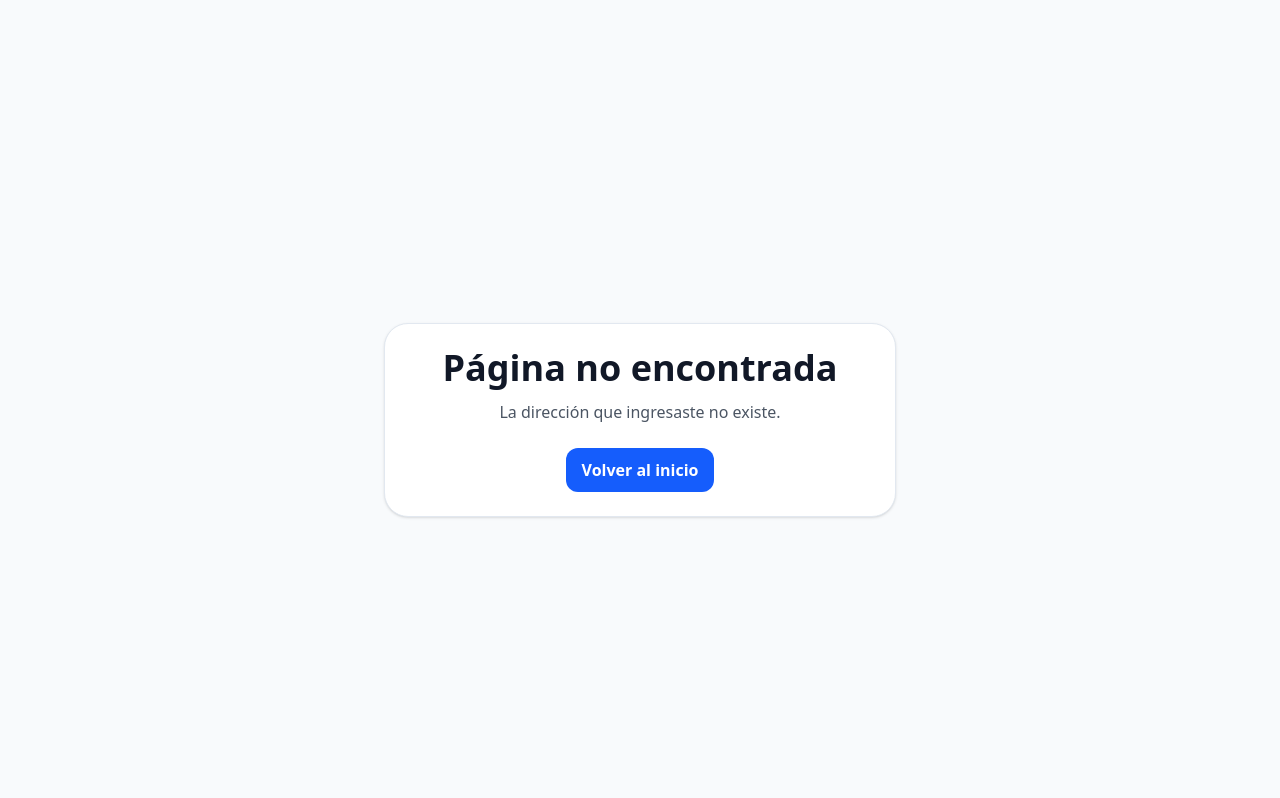
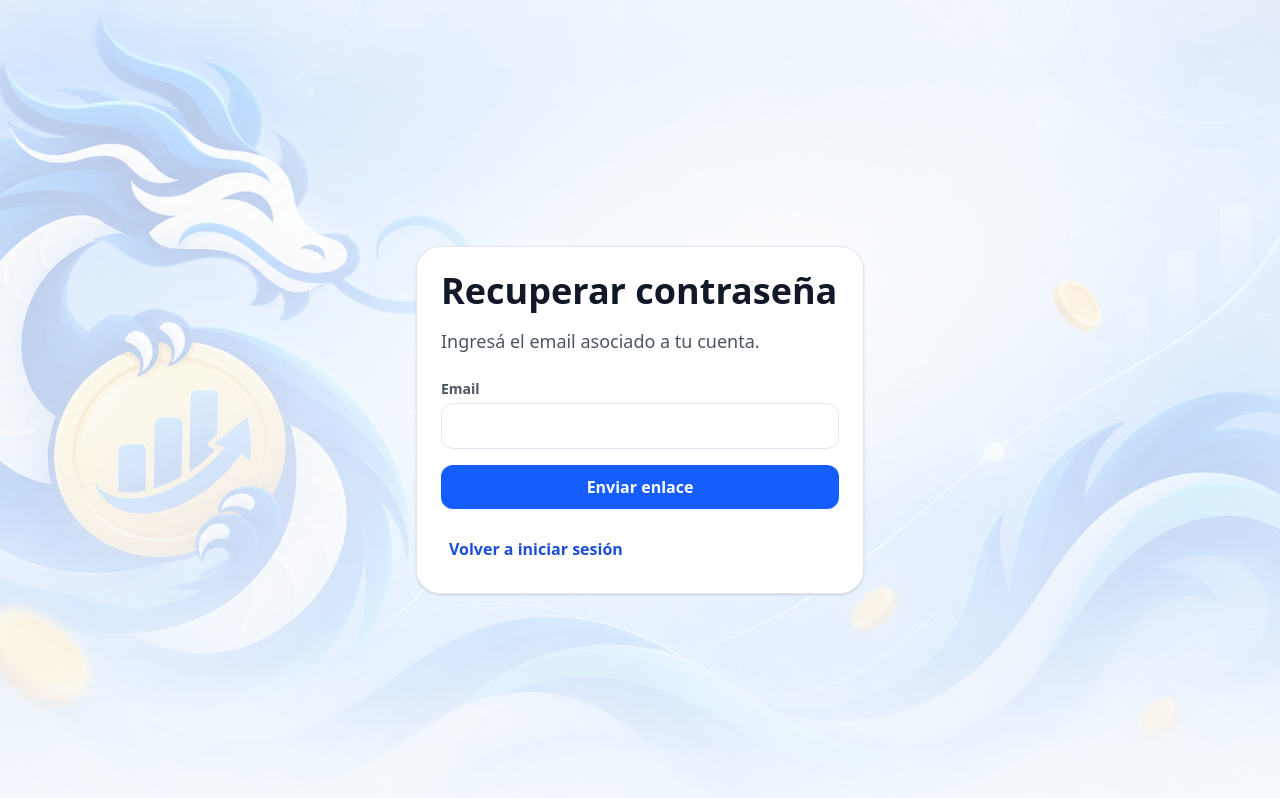
Before and after one commit to franchiarini/Gestor-Gastos, a React (Vite) app: page /forgot-password in a window 1280 px wide. Built offline with nearby package versions, Linux system fonts and the light colour scheme; no server answers.

Commit message:
feat: add secure password recovery flow

```diff
--- a/src/App.tsx
+++ b/src/App.tsx
@@ -22,6 +22,8 @@ import { IncomeLayout } from './layouts/IncomeLayout'
 import IncomeMovementsPage from './pages/incomes/IncomeMovementsPage'
 import BalancePage from './pages/BalancePage'
 import ProfilePage from './pages/ProfilePage'
+import ForgotPasswordPage from './pages/auth/ForgotPasswordPage'
+import ResetPasswordPage from './pages/auth/ResetPasswordPage'
 
 function PublicLayout() {
   return <Outlet />
@@ -68,6 +70,8 @@ function App() {
       <Route element={<PublicLayout />}>
         <Route path="/login" element={<LoginPage />} />
         <Route path="/register" element={<RegisterPage />} />
+        <Route path="/forgot-password" element={<ForgotPasswordPage />} />
+        <Route path="/reset-password" element={<ResetPasswordPage />} />
         <Route path="/check-email" element={<CheckEmailPage />} />
         <Route path="/auth/confirmed" element={<EmailConfirmedPage />} />
         <Route
--- a/src/auth/AuthContext.tsx
+++ b/src/auth/AuthContext.tsx
@@ -8,6 +8,8 @@ type AuthContextValue = {
   user: User | null
   loading: boolean
   authError: string
+  isPasswordRecovery: boolean
+  clearPasswordRecovery: () => void
   retrySessionCheck: () => void
 }
 
@@ -17,12 +19,35 @@ type AuthProviderProps = {
   children: ReactNode
 }
 
+const PASSWORD_RECOVERY_STORAGE_KEY = 'gestor-gastos-password-recovery'
+
+function readPasswordRecoveryFlag() {
+  try {
+    return window.sessionStorage.getItem(PASSWORD_RECOVERY_STORAGE_KEY) === 'true'
+  } catch {
+    return false
+  }
+}
+
+function writePasswordRecoveryFlag(isActive: boolean) {
+  try {
+    if (isActive) {
+      window.sessionStorage.setItem(PASSWORD_RECOVERY_STORAGE_KEY, 'true')
+    } else {
+      window.sessionStorage.removeItem(PASSWORD_RECOVERY_STORAGE_KEY)
+    }
+  } catch {
+    // La sesión actual todavía permite completar el flujo aunque el storage no esté disponible.
+  }
+}
+
 export function AuthProvider({ children }: AuthProviderProps) {
   const [session, setSession] = useState<Session | null>(null)
   const [user, setUser] = useState<User | null>(null)
   const [loading, setLoading] = useState(true)
   const [authError, setAuthError] = useState('')
   const [sessionCheckCount, setSessionCheckCount] = useState(0)
+  const [isPasswordRecovery, setIsPasswordRecovery] = useState(readPasswordRecoveryFlag)
 
   useEffect(() => {
     let isMounted = true
@@ -71,6 +96,14 @@ export function AuthProvider({ children }: AuthProviderProps) {
           return
         }
 
+        if (event === 'PASSWORD_RECOVERY') {
+          writePasswordRecoveryFlag(true)
+          setIsPasswordRecovery(true)
+        } else if (event === 'SIGNED_IN' || event === 'SIGNED_OUT') {
+          writePasswordRecoveryFlag(false)
+          setIsPasswordRecovery(false)
+        }
+
         setSession(nextSession)
         setUser(nextSession?.user ?? null)
         setAuthError('')
@@ -88,8 +121,13 @@ export function AuthProvider({ children }: AuthProviderProps) {
     setSessionCheckCount((count) => count + 1)
   }
 
+  function clearPasswordRecovery() {
+    writePasswordRecoveryFlag(false)
+    setIsPasswordRecovery(false)
+  }
+
   return (
-    <AuthContext.Provider value={{ session, user, loading, authError, retrySessionCheck }}>
+    <AuthContext.Provider value={{ session, user, loading, authError, isPasswordRecovery, clearPasswordRecovery, retrySessionCheck }}>
       {children}
     </AuthContext.Provider>
   )
--- a/src/pages/ProfilePage.tsx
+++ b/src/pages/ProfilePage.tsx
@@ -34,26 +34,14 @@ export default function ProfilePage() {
       setError('Las contraseñas no coinciden.')
       return
     }
-    if (!email) {
-      setError('No pudimos identificar el email de tu cuenta.')
-      return
-    }
-
     setIsSubmitting(true)
     try {
-      const { error: reauthenticationError } = await supabase.auth.signInWithPassword({
-        email,
-        password: currentPassword,
+      const { error: updateError } = await supabase.auth.updateUser({
+        password: newPassword,
+        current_password: currentPassword,
       })
-
-      if (reauthenticationError) {
-        setError(reauthenticationError.code === 'invalid_credentials' ? 'La contraseña actual no es correcta.' : 'No pudimos verificar tu contraseña actual. Intentá nuevamente.')
-        return
-      }
-
-      const { error: updateError } = await supabase.auth.updateUser({ password: newPassword })
       if (updateError) {
-        setError('No pudimos actualizar la contraseña. Intentá nuevamente.')
+        setError(updateError.code === 'current_password_mismatch' ? 'La contraseña actual no es correcta.' : 'No pudimos actualizar la contraseña. Intentá nuevamente.')
         return
       }
 
--- /dev/null
+++ b/src/pages/auth/ForgotPasswordPage.tsx
@@ -0,0 +1,65 @@
+import { useState } from 'react'
+import type { FormEvent } from 'react'
+import { Link } from 'react-router'
+import { AuthBackground } from '../../components/AuthBackground'
+import { supabase } from '../../lib/supabase'
+
+const NEUTRAL_SUCCESS_MESSAGE = 'Si existe una cuenta asociada a ese email, te enviamos un enlace para recuperar tu contraseña.'
+
+export default function ForgotPasswordPage() {
+  const [email, setEmail] = useState('')
+  const [error, setError] = useState('')
+  const [message, setMessage] = useState('')
+  const [isSubmitting, setIsSubmitting] = useState(false)
+
+  async function handleSubmit(event: FormEvent<HTMLFormElement>) {
+    event.preventDefault()
+    if (isSubmitting) return
+
+    setError('')
+    setMessage('')
+    setIsSubmitting(true)
+
+    try {
+      const { error: resetError } = await supabase.auth.resetPasswordForEmail(email, {
+        redirectTo: `${window.location.origin}/reset-password`,
+      })
+
+      if (resetError) {
+        setError('No pudimos enviar el enlace. Intentá nuevamente.')
+        return
+      }
+
+      setMessage(NEUTRAL_SUCCESS_MESSAGE)
+    } catch {
+      setError('No pudimos enviar el enlace. Intentá nuevamente.')
+    } finally {
+      setIsSubmitting(false)
+    }
+  }
+
+  return (
+    <AuthBackground>
+      <div className="app-panel w-full max-w-md">
+        <h1 className="app-text mb-4 text-4xl font-bold">Recuperar contraseña</h1>
+        <p className="app-muted mb-6 text-lg">Ingresá el email asociado a tu cuenta.</p>
+
+        <form onSubmit={handleSubmit} className="space-y-4 text-left">
+          <div>
+            <label htmlFor="recovery-email" className="app-muted mb-1 block text-sm font-semibold">Email</label>
+            <input id="recovery-email" type="email" autoComplete="email" value={email} onChange={(event) => setEmail(event.target.value)} required disabled={isSubmitting} className="app-control" />
+          </div>
+
+          {error && <p role="alert" className="app-error text-sm">{error}</p>}
+          {message && <p role="status" aria-live="polite" className="app-success text-sm">{message}</p>}
+
+          <button type="submit" disabled={isSubmitting} className="app-button-primary w-full">
+            {isSubmitting ? 'Enviando...' : 'Enviar enlace'}
+          </button>
+        </form>
+
+        <Link to="/login" className="app-link mt-5">Volver a iniciar sesión</Link>
+      </div>
+    </AuthBackground>
+  )
+}
--- a/src/pages/auth/LoginPage.tsx
+++ b/src/pages/auth/LoginPage.tsx
@@ -1,15 +1,23 @@
-import { useState } from 'react'
+import { useEffect, useState } from 'react'
 import type { FormEvent } from 'react'
-import { Link, useNavigate } from 'react-router'
+import { Link, useLocation, useNavigate } from 'react-router'
 import { supabase } from '../../lib/supabase'
 import { AuthBackground } from '../../components/AuthBackground'
 
 function LoginPage() {
   const navigate = useNavigate()
+  const location = useLocation()
+  const [passwordResetMessage] = useState(() => Boolean((location.state as { passwordReset?: boolean } | null)?.passwordReset))
   const [email, setEmail] = useState('')
   const [password, setPassword] = useState('')
   const [error, setError] = useState('')
   const [isSubmitting, setIsSubmitting] = useState(false)
+
+  useEffect(() => {
+    if (passwordResetMessage) {
+      navigate('/login', { replace: true, state: null })
+    }
+  }, [navigate, passwordResetMessage])
 
   async function handleSubmit(event: FormEvent<HTMLFormElement>) {
     event.preventDefault()
@@ -59,6 +67,12 @@ function LoginPage() {
             />
           </div>
 
+          {passwordResetMessage && (
+            <p role="status" aria-live="polite" className="app-success text-sm">
+              Contraseña actualizada correctamente. Ya podés iniciar sesión.
+            </p>
+          )}
+
           <div>
             <label htmlFor="password" className="app-muted mb-1 block text-sm font-semibold">
               Contraseña
@@ -72,6 +86,9 @@ function LoginPage() {
               disabled={isSubmitting}
               className="app-control"
             />
+            <Link to="/forgot-password" className="app-link mt-2 text-sm">
+              ¿Olvidaste tu contraseña?
+            </Link>
           </div>
 
           {error && (
--- /dev/null
+++ b/src/pages/auth/ResetPasswordPage.tsx
@@ -0,0 +1,88 @@
+import { useState } from 'react'
+import type { FormEvent } from 'react'
+import { Link, useNavigate } from 'react-router'
+import { useAuth } from '../../auth/AuthContext'
+import { isValidPassword, MIN_PASSWORD_LENGTH, PASSWORD_REQUIREMENT_MESSAGE } from '../../auth/passwordPolicy'
+import { AuthBackground } from '../../components/AuthBackground'
+import { supabase } from '../../lib/supabase'
+
+export default function ResetPasswordPage() {
+  const navigate = useNavigate()
+  const { session, loading, isPasswordRecovery, clearPasswordRecovery } = useAuth()
+  const [newPassword, setNewPassword] = useState('')
+  const [confirmPassword, setConfirmPassword] = useState('')
+  const [error, setError] = useState('')
+  const [isSubmitting, setIsSubmitting] = useState(false)
+  const canResetPassword = Boolean(session && isPasswordRecovery)
+
+  async function handleSubmit(event: FormEvent<HTMLFormElement>) {
+    event.preventDefault()
+    if (isSubmitting || !canResetPassword) return
+
+    setError('')
+
+    if (!isValidPassword(newPassword)) {
+      setError(PASSWORD_REQUIREMENT_MESSAGE)
+      return
+    }
+    if (!confirmPassword || newPassword !== confirmPassword) {
+      setError('Las contraseñas no coinciden.')
+      return
+    }
+
+    setIsSubmitting(true)
+    try {
+      const { error: updateError } = await supabase.auth.updateUser({ password: newPassword })
+      if (updateError) {
+        setError('No pudimos actualizar la contraseña. Intentá nuevamente.')
+        return
+      }
+
+      const { error: signOutError } = await supabase.auth.signOut({ scope: 'local' })
+      if (signOutError) {
+        setError('La contraseña se actualizó, pero no pudimos cerrar la sesión. Intentá iniciar sesión nuevamente.')
+        return
+      }
+
+      clearPasswordRecovery()
+      navigate('/login', { replace: true, state: { passwordReset: true } })
+    } catch {
+      setError('No pudimos actualizar la contraseña. Intentá nuevamente.')
+    } finally {
+      setIsSubmitting(false)
+    }
+  }
+
+  if (loading) {
+    return <AuthBackground><div className="app-panel w-full max-w-md text-center"><p className="app-muted" role="status">Validando enlace...</p></div></AuthBackground>
+  }
+
+  if (!canResetPassword) {
+    return (
+      <AuthBackground>
+        <div className="app-panel w-full max-w-md text-center">
+          <h1 className="app-text mb-4 text-3xl font-bold">Este enlace de recuperación ya no es válido.</h1>
+          <p className="app-muted mb-6">Solicitá un nuevo enlace para continuar.</p>
+          <Link to="/forgot-password" className="app-button-primary">Solicitar otro enlace</Link>
+        </div>
+      </AuthBackground>
+    )
+  }
+
+  return (
+    <AuthBackground>
+      <div className="app-panel w-full max-w-md">
+        <h1 className="app-text mb-4 text-4xl font-bold">Crear nueva contraseña</h1>
+        <p className="app-muted mb-6 text-lg">Elegí una nueva contraseña para tu cuenta.</p>
+
+        <form onSubmit={handleSubmit} className="space-y-4 text-left" aria-describedby="reset-password-requirement">
+          <label className="app-muted block text-sm font-semibold">Nueva contraseña<input type="password" autoComplete="new-password" value={newPassword} onChange={(event) => setNewPassword(event.target.value)} required minLength={MIN_PASSWORD_LENGTH} disabled={isSubmitting} className="app-control mt-1" /></label>
+          <label className="app-muted block text-sm font-semibold">Confirmar contraseña<input type="password" autoComplete="new-password" value={confirmPassword} onChange={(event) => setConfirmPassword(event.target.value)} required minLength={MIN_PASSWORD_LENGTH} disabled={isSubmitting} className="app-control mt-1" /></label>
+          <p id="reset-password-requirement" className="app-muted text-sm">{PASSWORD_REQUIREMENT_MESSAGE}</p>
+          {error && <p role="alert" className="app-error text-sm">{error}</p>}
+          <button type="submit" disabled={isSubmitting} className="app-button-primary w-full">{isSubmitting ? 'Actualizando...' : 'Actualizar contraseña'}</button>
+        </form>
+      </div>
+    </AuthBackground>
+  )
+}
```
